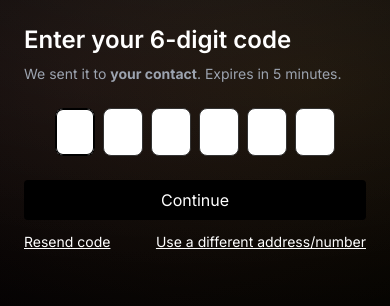
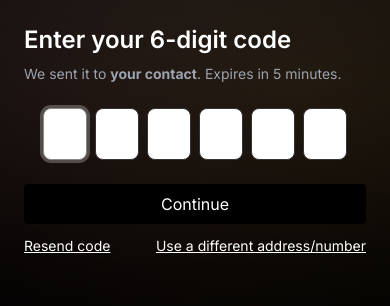
Before and after one commit to Zenslim/Gatishil, a Next.js app: page /verify in a window 390 px wide. Shown: the top 306 px of the page. Built offline with nearby package versions, Linux system fonts and the light colour scheme; no server answers.

Commit message:
Improve OTP input cell styles and responsiveness
Enhanced OTP input styles for better visibility in both light and dark themes.

```diff
--- a/styles/otp.css
+++ b/styles/otp.css
@@ -1,3 +1,50 @@
-.otp-wrap{display:flex;gap:.5rem;justify-content:center}
-.otp-cell{width:2.5rem;height:3rem;text-align:center;font-size:1.25rem;border:1px solid #333;border-radius:.5rem;outline:none}
-.otp-cell:focus{border-color:#000;box-shadow:0 0 0 1px #000 inset}
+/* OTP input cells — readable on both dark and light themes */
+.otp-wrap {
+  display: flex;
+  gap: 0.5rem;
+  justify-content: center;
+}
+
+.otp-cell {
+  width: 2.75rem;
+  height: 3.25rem;
+  text-align: center;
+  font-size: 1.25rem;
+  font-weight: 600;
+
+  /* Explicit contrast so digits are always visible */
+  background-color: #ffffff;   /* light bg */
+  color: #111111;              /* dark text */
+  caret-color: #111111;
+
+  border: 1px solid #333333;
+  border-radius: 0.5rem;
+  outline: none;
+
+  /* Prevent iOS zoom + show numeric keypad */
+  -webkit-text-size-adjust: 100%;
+}
+
+.otp-cell:focus {
+  border-color: #888888;
+  box-shadow: 0 0 0 3px rgba(255, 255, 255, 0.25);
+}
+
+/* Dark mode override (Tailwind’s .dark class on <html>) */
+.dark .otp-cell {
+  background-color: #0a0a0a;  /* near-black */
+  color: #f5f5f5;             /* near-white */
+  caret-color: #f5f5f5;
+  border-color: #525252;
+}
+
+.dark .otp-cell:focus {
+  border-color: #d4d4d4;
+  box-shadow: 0 0 0 3px rgba(212, 212, 212, 0.25);
+}
+
+/* Ensure single-character cells don’t shrink */
+.otp-cell::-ms-reveal,
+.otp-cell::-ms-clear {
+  display: none;
+}
```
